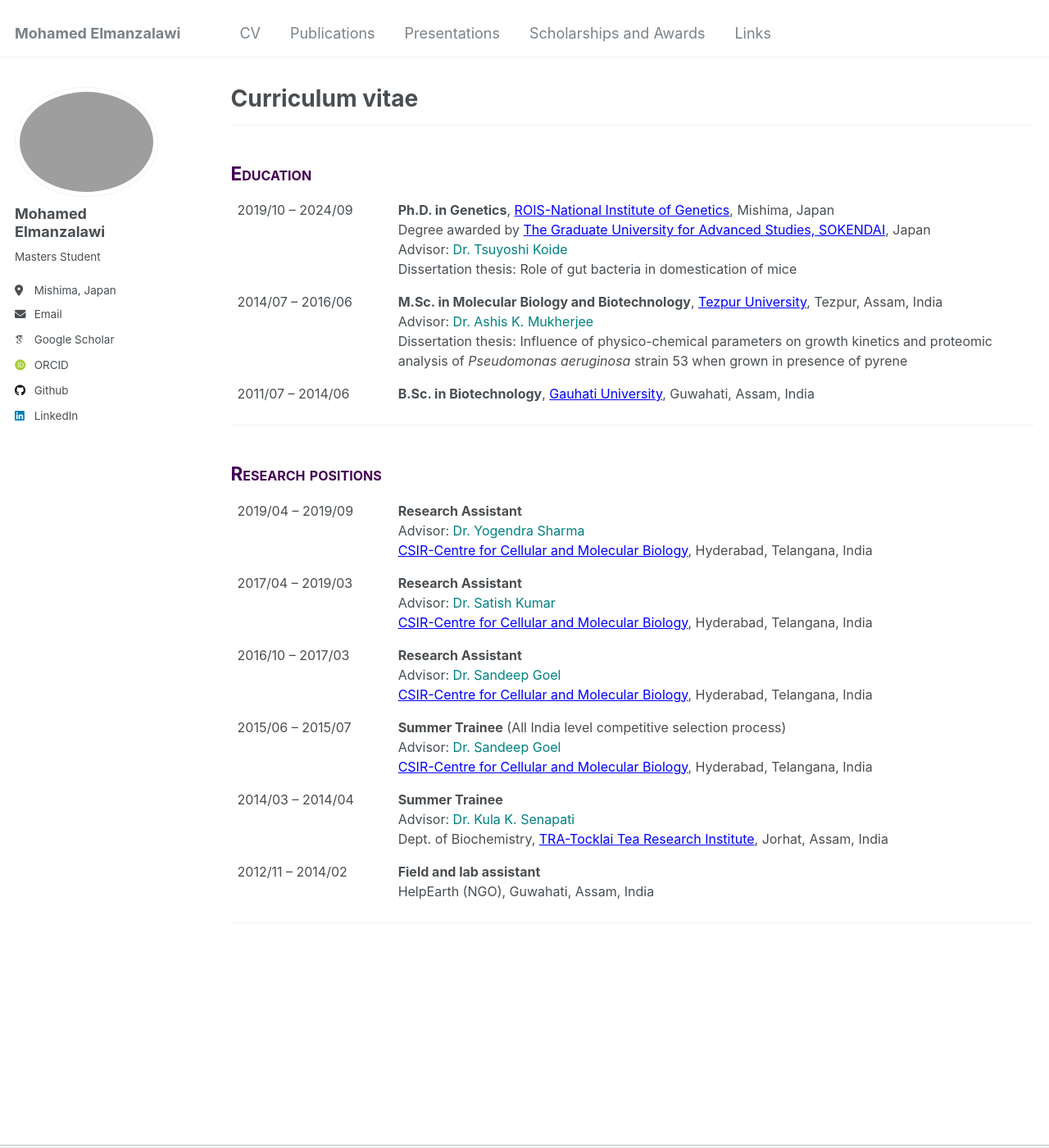
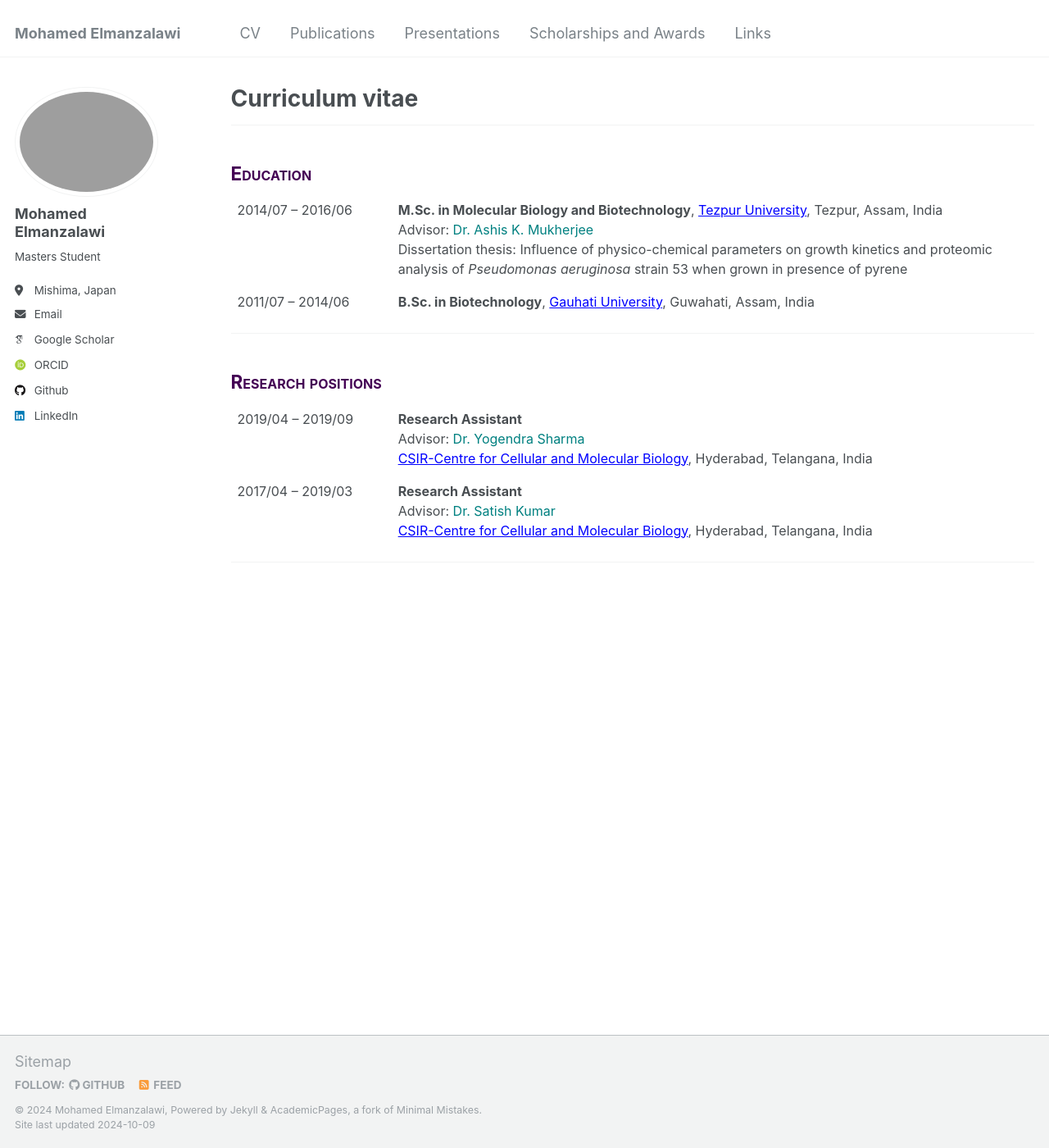
Before and after one commit to Mohamed-Elmanzalawi/MohamedElmanzalawi.github.io, a Jekyll site: the page built from _pages/cv.md, in a window 1280 px wide and 1400 px high. Shown: the whole window at 82% size. Built offline with Jekyll 4.4.1, drawn with Linux system fonts in a browser that asks for light colours; some web fonts are replaced.

Commit message:
Update cv.md

```diff
--- a/_pages/cv.md
+++ b/_pages/cv.md
@@ -13,15 +13,6 @@ redirect_from:
 ## <span style="font-variant:small-caps;"><span style="color:#440154">**Education**</span></span>
 
 <table style="border: none; width: 100%; font-size: 16px;">
-  <tr>
-    <td style="border: none; width: 20%; vertical-align: top;">2019/10 – 2024/09</td>
-    <td style="border: none;">
-      <b>Ph.D. in Genetics</b>, <a href="https://www.nig.ac.jp/nig/" style="color: blue;">ROIS-National Institute of Genetics</a>, Mishima, Japan<br>
-      Degree awarded by <a href="https://www.soken.ac.jp/en/" style="color: blue;">The Graduate University for Advanced Studies, SOKENDAI</a>, Japan<br>
-      Advisor: <span style="color:teal;">Dr. Tsuyoshi Koide</span><br>
-      Dissertation thesis: Role of gut bacteria in domestication of mice<br>
-    </td>
-  </tr>
   <tr>
     <td style="border: none; width: 20%; vertical-align: top;">2014/07 – 2016/06</td>
     <td style="border: none;">
@@ -58,36 +49,5 @@ redirect_from:
       <a href="https://www.ccmb.res.in/" style="color: blue;">CSIR-Centre for Cellular and Molecular Biology</a>, Hyderabad, Telangana, India<br>
     </td>
   </tr>
-  <tr>
-    <td style="border: none; width: 20%; vertical-align: top;">2016/10 – 2017/03</td>
-    <td style="border: none;">
-      <b>Research Assistant</b><br>
-      Advisor: <span style="color:teal;">Dr. Sandeep Goel</span><br>
-      <a href="https://www.ccmb.res.in/" style="color: blue;">CSIR-Centre for Cellular and Molecular Biology</a>, Hyderabad, Telangana, India<br>
-    </td>
-  </tr>
-  <tr>
-    <td style="border: none; width: 20%; vertical-align: top;">2015/06 – 2015/07</td>
-    <td style="border: none;">
-      <b>Summer Trainee</b> (All India level competitive selection process)<br>
-      Advisor: <span style="color:teal;">Dr. Sandeep Goel</span><br>
-      <a href="https://www.ccmb.res.in/" style="color: blue;">CSIR-Centre for Cellular and Molecular Biology</a>, Hyderabad, Telangana, India<br>
-    </td>
-  </tr>
-  <tr>
-    <td style="border: none; width: 20%; vertical-align: top;">2014/03 – 2014/04</td>
-    <td style="border: none;">
-      <b>Summer Trainee</b><br>
-      Advisor: <span style="color:teal;">Dr. Kula K. Senapati</span><br>
-      Dept. of Biochemistry, <a href="https://www.tocklai.org/" style="color: blue;">TRA-Tocklai Tea Research Institute</a>, Jorhat, Assam, India<br>
-    </td>
-  </tr>
-  <tr>
-    <td style="border: none; width: 20%; vertical-align: top;">2012/11 – 2014/02</td>
-    <td style="border: none;">
-      <b>Field and lab assistant</b><br>
-      HelpEarth (NGO), Guwahati, Assam, India<br>
-    </td>
-  </tr>
 </table>
 ------
```
